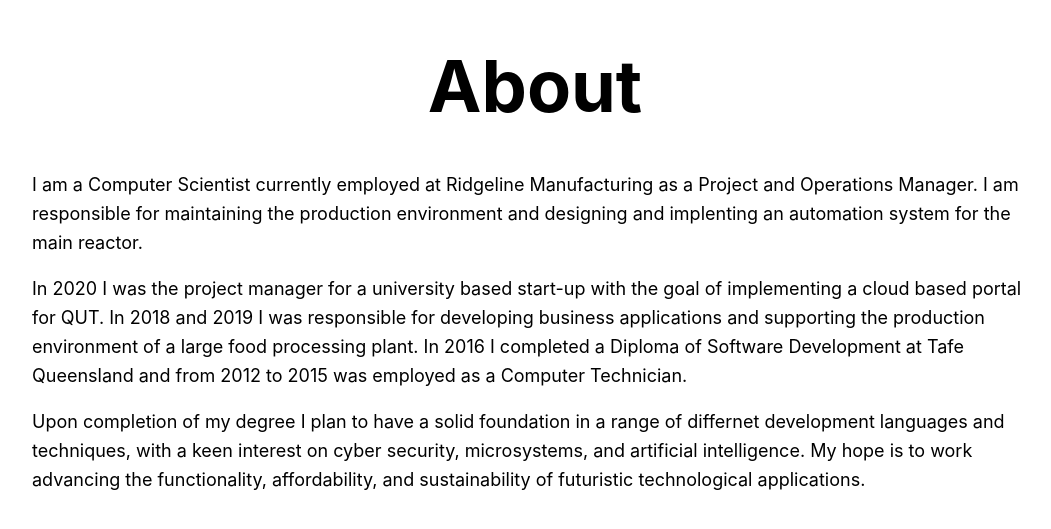
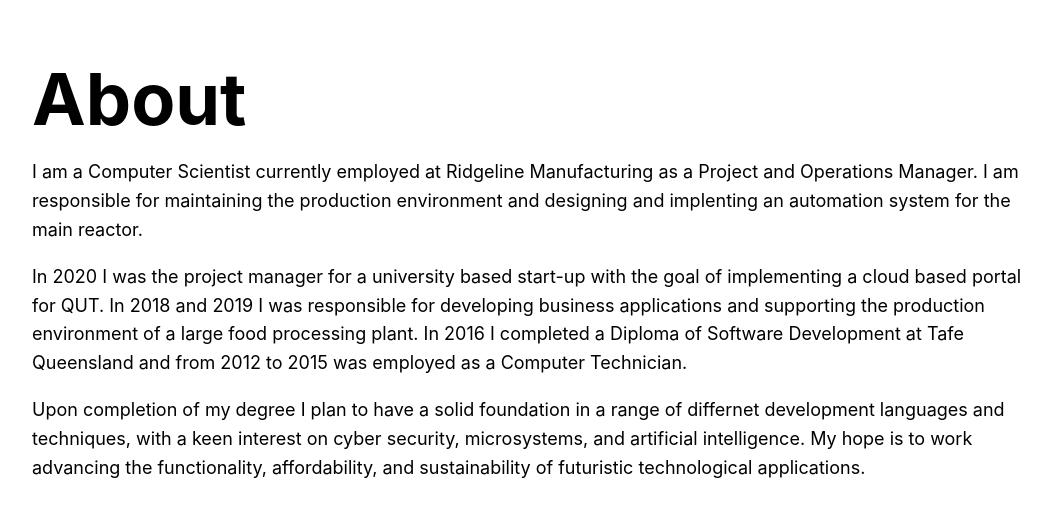
Before and after one commit to lreynolds188/Portfolio, a Next.js app: page /about in a window 1280 px wide. Shown: the part 249-778 px from the top of the page, without its empty margins (105-1156 px from the left). Built offline with nearby package versions, Linux system fonts and the light colour scheme.

Commit message:
Update Home.module.css

```diff
--- a/styles/Home.module.css
+++ b/styles/Home.module.css
@@ -52,6 +52,7 @@
   padding-bottom: 25px;
   line-height: 1.15;
   font-size: 4rem;
+  display: inline;
 }
 
 .title,
@@ -62,6 +63,7 @@
 .description {
   line-height: 1.5;
   font-size: 1.5rem;
+  display: inline;
 }
 
 .code {
```
